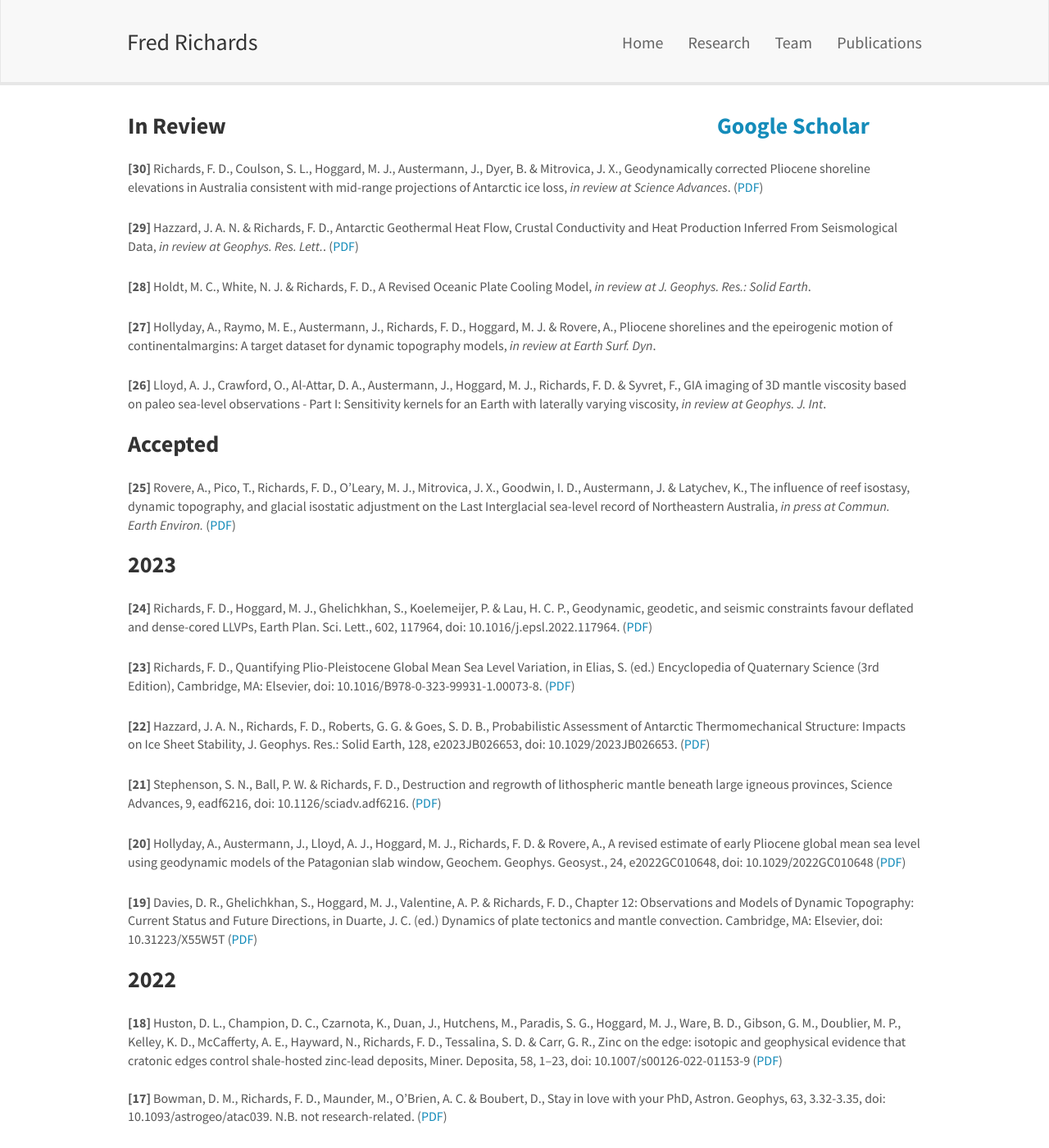
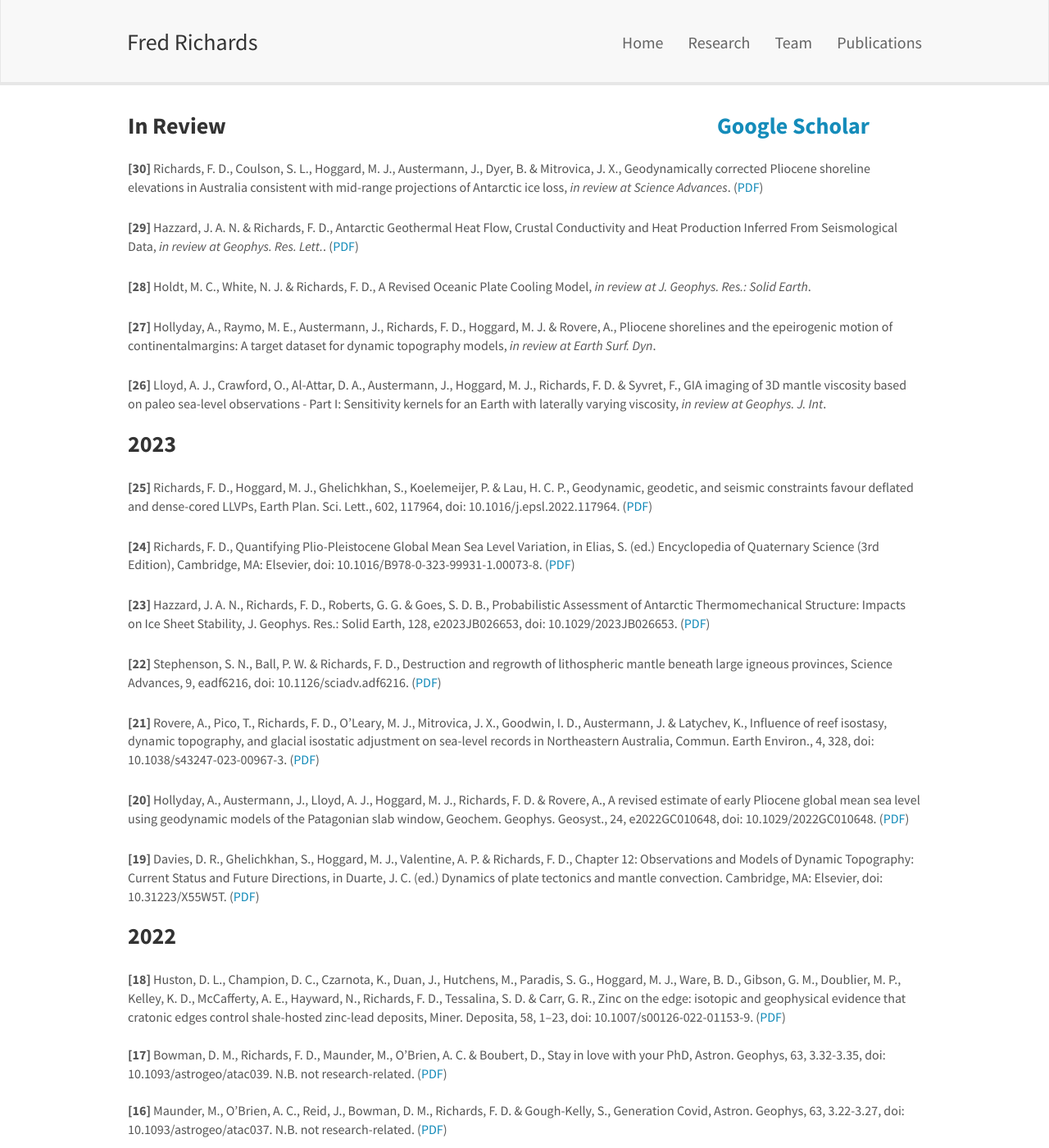
Before and after one commit to freddrichards/freddrichards.github.io, a Jekyll site: the page built from _pages/publications.md, in a window 1280 px wide and 1400 px high. Shown: the whole window at 82% size. Built offline with Jekyll 4.4.1, drawn with Linux system fonts in a browser that asks for light colours; nearby versions of some CDN libraries.

Commit message:
Update publications.md

```diff
--- a/_pages/publications.md
+++ b/_pages/publications.md
@@ -32,42 +32,41 @@
 <!---([PDF](/documents/papers/lloyd_etal_2022_gji_inreview.pdf))--->
 </p>
 
-<h3 style="font-weight: bold">Accepted</h3>
-
-<p style="padding-top:15px">
-**[25]** Rovere, A., Pico, T., Richards, F. D., O’Leary, M. J., Mitrovica, J. X., Goodwin, I. D., Austermann, J. & Latychev, K., The influence of reef isostasy, dynamic topography, and glacial isostatic adjustment on the Last Interglacial sea-level record of Northeastern Australia, *in press at Commun. Earth Environ.* ([PDF](/documents/papers/rovere_etal_2022_natcommearthenv_inreview.pdf))
-</p>
 
 <h3 style="font-weight: bold">2023</h3>
 
 <p style="padding-top:15px">
-**[24]** Richards, F. D., Hoggard, M. J., Ghelichkhan, S., Koelemeijer, P. & Lau, H. C. P., Geodynamic, geodetic, and seismic constraints favour deflated and dense-cored LLVPs, Earth Plan. Sci. Lett., 602, 117964, doi: 10.1016/j.epsl.2022.117964. ([PDF](/documents/papers/richards_etal_2023_epsl.pdf))
+**[25]** Richards, F. D., Hoggard, M. J., Ghelichkhan, S., Koelemeijer, P. & Lau, H. C. P., Geodynamic, geodetic, and seismic constraints favour deflated and dense-cored LLVPs, Earth Plan. Sci. Lett., 602, 117964, doi: 10.1016/j.epsl.2022.117964. ([PDF](/documents/papers/richards_etal_2023_epsl.pdf))
 </p>
 
 <p style="padding-top:15px">
-**[23]** Richards, F. D., Quantifying Plio-Pleistocene Global Mean Sea Level Variation, in Elias, S. (ed.) Encyclopedia of Quaternary Science (3rd Edition), Cambridge, MA: Elsevier, doi: 10.1016/B978-0-323-99931-1.00073-8. ([PDF](/documents/papers/richards_2023_EQS.pdf))
+**[24]** Richards, F. D., Quantifying Plio-Pleistocene Global Mean Sea Level Variation, in Elias, S. (ed.) Encyclopedia of Quaternary Science (3rd Edition), Cambridge, MA: Elsevier, doi: 10.1016/B978-0-323-99931-1.00073-8. ([PDF](/documents/papers/richards_2023_EQS.pdf))
 </p>
 
 <p style="padding-top:15px">
-**[22]** Hazzard, J. A. N., Richards, F. D., Roberts, G. G. & Goes, S. D. B., Probabilistic Assessment of Antarctic Thermomechanical Structure: Impacts on Ice Sheet Stability, J. Geophys. Res.: Solid Earth, 128, e2023JB026653, doi: 10.1029/2023JB026653. ([PDF](/documents/papers/hazzard_etal_2023_jgr.pdf))
+**[23]** Hazzard, J. A. N., Richards, F. D., Roberts, G. G. & Goes, S. D. B., Probabilistic Assessment of Antarctic Thermomechanical Structure: Impacts on Ice Sheet Stability, J. Geophys. Res.: Solid Earth, 128, e2023JB026653, doi: 10.1029/2023JB026653. ([PDF](/documents/papers/hazzard_etal_2023_jgr.pdf))
 </p>
 
 <p style="padding-top:15px">
-**[21]** Stephenson, S. N., Ball, P. W. & Richards, F. D.,  Destruction and regrowth of lithospheric mantle beneath large igneous provinces, Science Advances, 9, eadf6216, doi: 10.1126/sciadv.adf6216. ([PDF](/documents/papers/stephenson_etal_2023_sciadv.pdf))
+**[22]** Stephenson, S. N., Ball, P. W. & Richards, F. D.,  Destruction and regrowth of lithospheric mantle beneath large igneous provinces, Science Advances, 9, eadf6216, doi: 10.1126/sciadv.adf6216. ([PDF](/documents/papers/stephenson_etal_2023_sciadv.pdf))
 </p>
 
 <p style="padding-top:15px">
-**[20]**  Hollyday, A., Austermann, J., Lloyd, A. J., Hoggard, M. J., Richards, F. D. & Rovere, A., A revised estimate of early Pliocene global mean sea level using geodynamic models of the Patagonian slab window, Geochem. Geophys. Geosyst., 24, e2022GC010648, doi: 10.1029/2022GC010648 ([PDF](/documents/papers/hollyday_etal_2023_gcubed.pdf))
+**[21]** Rovere, A., Pico, T., Richards, F. D., O’Leary, M. J., Mitrovica, J. X., Goodwin, I. D., Austermann, J. & Latychev, K., Influence of reef isostasy, dynamic topography, and glacial isostatic adjustment on sea-level records in Northeastern Australia, Commun. Earth Environ., 4, 328, doi: 10.1038/s43247-023-00967-3. ([PDF](/documents/papers/rovere_etal_2023_natcommearthenv.pdf))
 </p>
 
 <p style="padding-top:15px">
-**[19]** Davies, D. R., Ghelichkhan, S., Hoggard, M. J., Valentine, A. P. & Richards, F. D., Chapter 12: Observations and Models of Dynamic Topography: Current Status and Future Directions, in  Duarte, J. C. (ed.) Dynamics of plate tectonics and mantle convection. Cambridge, MA: Elsevier, doi: 10.31223/X55W5T ([PDF](/documents/papers/davies_etal_2023_elsevier.pdf))
+**[20]**  Hollyday, A., Austermann, J., Lloyd, A. J., Hoggard, M. J., Richards, F. D. & Rovere, A., A revised estimate of early Pliocene global mean sea level using geodynamic models of the Patagonian slab window, Geochem. Geophys. Geosyst., 24, e2022GC010648, doi: 10.1029/2022GC010648. ([PDF](/documents/papers/hollyday_etal_2023_gcubed.pdf))
+</p>
+
+<p style="padding-top:15px">
+**[19]** Davies, D. R., Ghelichkhan, S., Hoggard, M. J., Valentine, A. P. & Richards, F. D., Chapter 12: Observations and Models of Dynamic Topography: Current Status and Future Directions, in  Duarte, J. C. (ed.) Dynamics of plate tectonics and mantle convection. Cambridge, MA: Elsevier, doi: 10.31223/X55W5T. ([PDF](/documents/papers/davies_etal_2023_elsevier.pdf))
 </p>
 
 <h3 style="font-weight: bold">2022</h3>
 
 <p style="padding-top:15px">
-**[18]** Huston, D. L., Champion, D. C., Czarnota, K., Duan, J., Hutchens, M., Paradis, S. G., Hoggard, M. J., Ware, B. D., Gibson, G. M., Doublier, M. P., Kelley, K. D., McCafferty, A. E., Hayward, N., Richards, F. D., Tessalina, S. D. & Carr, G. R., Zinc on the edge: isotopic and geophysical evidence that cratonic edges control shale-hosted zinc-lead deposits, Miner. Deposita, 58, 1–23, doi: 10.1007/s00126-022-01153-9 ([PDF](/documents/papers/huston_etal_2022_mindep.pdf))
+**[18]** Huston, D. L., Champion, D. C., Czarnota, K., Duan, J., Hutchens, M., Paradis, S. G., Hoggard, M. J., Ware, B. D., Gibson, G. M., Doublier, M. P., Kelley, K. D., McCafferty, A. E., Hayward, N., Richards, F. D., Tessalina, S. D. & Carr, G. R., Zinc on the edge: isotopic and geophysical evidence that cratonic edges control shale-hosted zinc-lead deposits, Miner. Deposita, 58, 1–23, doi: 10.1007/s00126-022-01153-9. ([PDF](/documents/papers/huston_etal_2022_mindep.pdf))
 </p>
 
 <p style="padding-top:12px">
```
